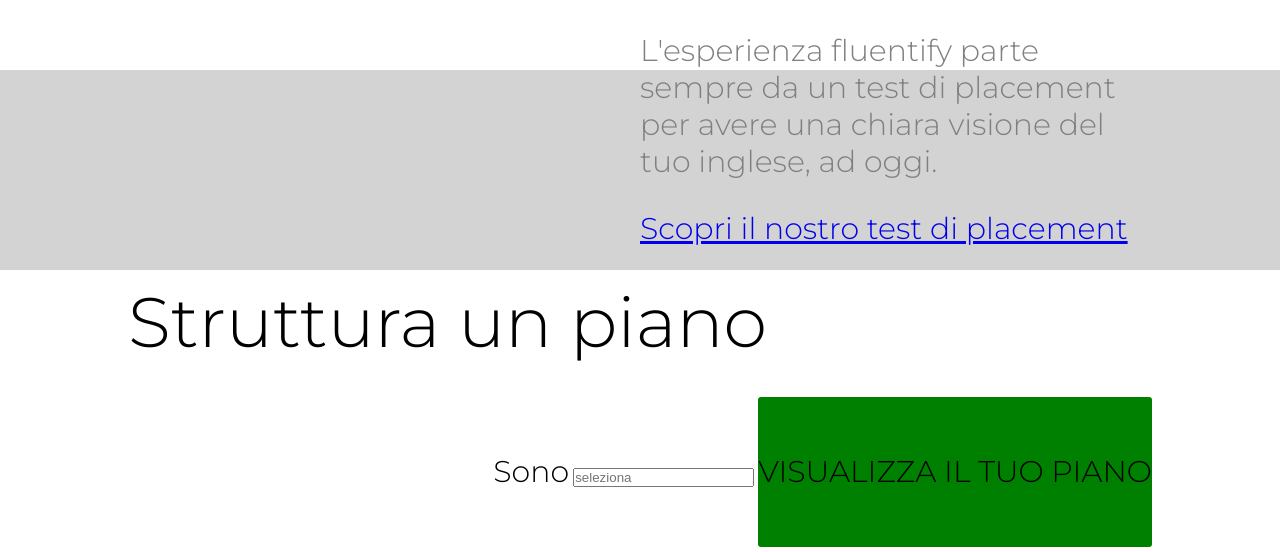
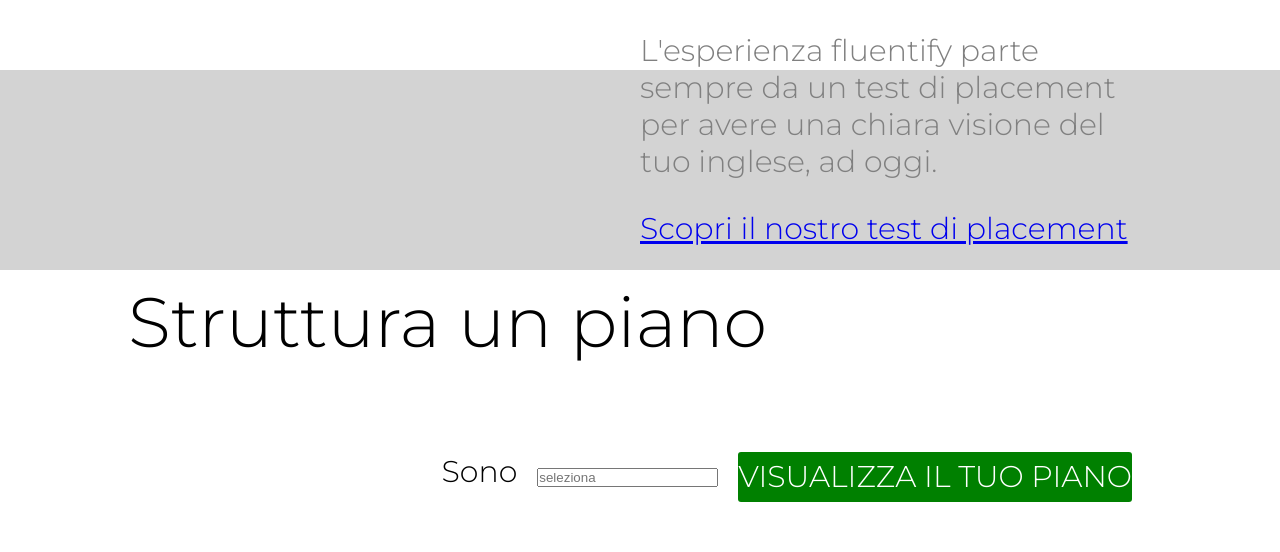
Before and after one commit to ulisse-fontanot/htmlcss-fluentify, a plain HTML site: page index.html in a window 1280 px wide. Shown: the part 2012-2564 px from the top of the page. Drawn offline with Linux system fonts and the light colour scheme.

Commit message:
modifica4
completato anche il footer

```diff
--- a/css/style.css
+++ b/css/style.css
@@ -269,32 +269,55 @@ footer{
   font-size: 70px;
 }
 
+.footer-right{
+  height: 100%;
+}
+
 .sono, .seleziona, .visualizza{
   display: inline-block;
   font-size: 30px;
+  margin-right: 20px;
 }
 
 div.visualizza{
-  /* position: relative;
-  top: 50%;
-  transform: translateY(-50%); */
+  position: relative;
+  top: 55px;
+  /* transform: translateY(-50%); */
   height: 50px;
 }
 
 div.visualizza p.visualizza-qua{
+  height: 50px;
+  line-height: 50px;
   background-color: green;
   border-radius: 3px;
+  color: white;
+}
+
+div.visualizza:hover p.visualizza-qua{
+  background-color: white;
+  color: green;
+  cursor: pointer;
 }
 
 div.help{
   width: 100px;
   height: 50px;
   font-size: 30px;
-  position: relative;
+  position: fixed;
   bottom: 0;
-  right: 10vw;
+  right: 12vw;
 }
 
 div.help p{
   background-color: green;
+  border-radius: 5px;
+  padding: 10px;
+  color: white;
 }
+
+div.help:hover p{
+  background-color: white;
+  color: green;
+  cursor: pointer;
+}
--- a/index.html
+++ b/index.html
@@ -178,16 +178,16 @@
 
         <div class="footer-right float-right">
 
-          <div class="sono">
-            <p>Sono</p>
+          <div class="visualizza float-right">
+            <p class="visualizza-qua">VISUALIZZA IL TUO PIANO</p>
           </div>
 
-          <div class="seleziona">
+          <div class="seleziona float-right">
             <input type="text" placeholder="seleziona">
           </div>
 
-          <div class="visualizza">
-            <p class="visualizza-qua">VISUALIZZA IL TUO PIANO</p>
+          <div class="sono float-right">
+            <p>Sono</p>
           </div>
 
         </div>
```
Also changed, not shown: 1 other file.
